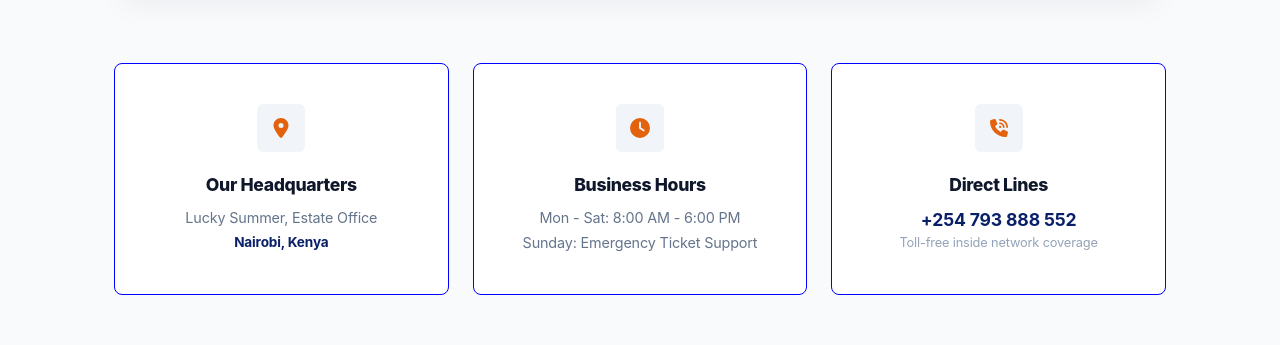
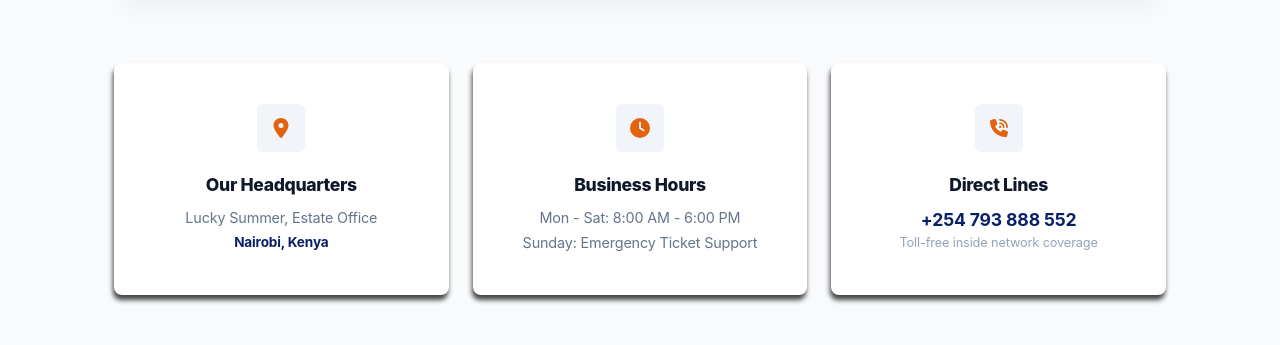
Before and after one commit to wainaina-mwangi/HomeNet, a React (Vite) app: page /Contact in a window 1280 px wide. Shown: the part 1439-1784 px from the top of the page. Built offline with nearby package versions, Linux system fonts and the light colour scheme.

Commit message:
Update border and shadow styles for info-card
Changed border color and added box shadow to info-card.

```diff
--- a/src/pages/Contact.css
+++ b/src/pages/Contact.css
@@ -342,12 +342,16 @@
   background: #ffffff;
   padding: 2.5rem 2rem;
   border-radius: 8px;
-  border: 1px solid blue;
+  border: 1px solid rgba(255, 255, 255, 0.03);
+
   text-align: center;
   display: flex;
   flex-direction: column;
   align-items: center;
   transition: border-color 0.2s ease, box-shadow 0.2s ease;
+   box-shadow: -1px 5px 5px 0px rgba(0,0,0,0.73);
+-webkit-box-shadow: -1px 5px 5px 0px rgba(0,0,0,0.73);
+-moz-box-shadow: -1px 5px 5px 0px rgba(0,0,0,0.73);
 }
 
 .info-card-icon-box {
```
